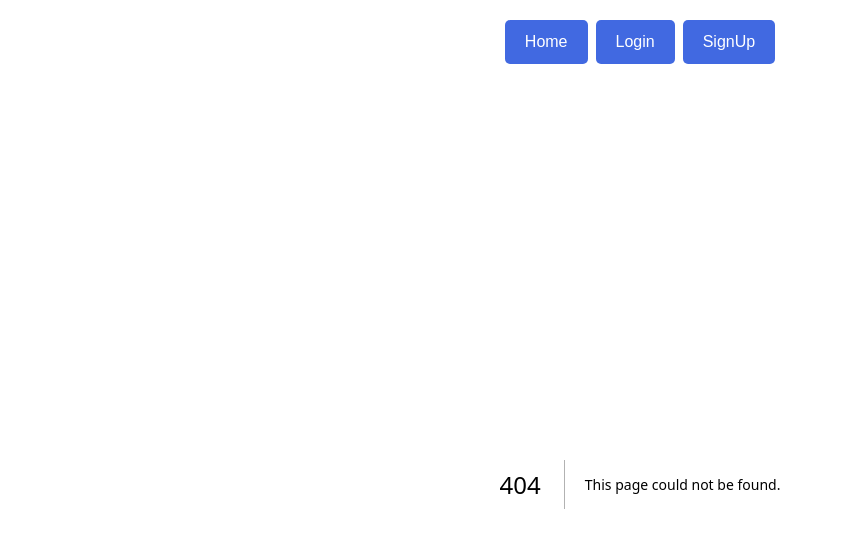
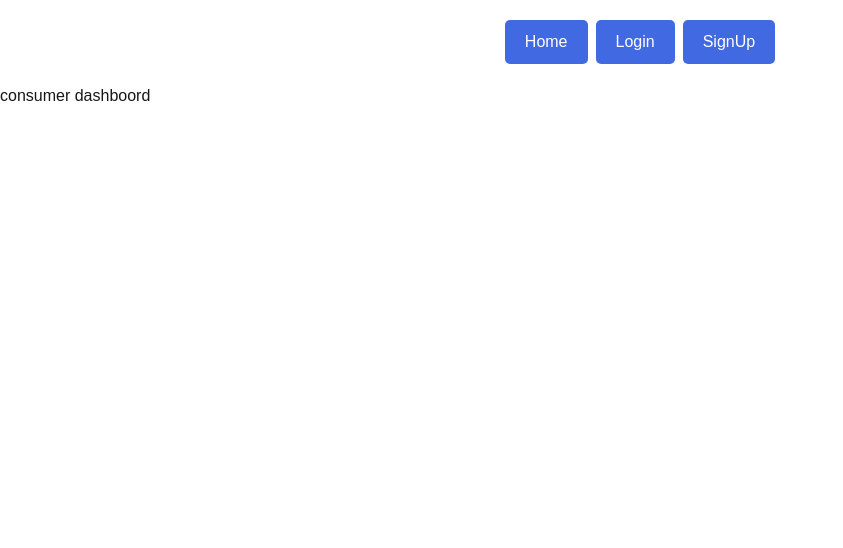
Before and after one commit to dev-sharma16/farm-connect, a Next.js app: page /dashboard-consumer in a window 1280 px wide. Before the commit this address had no page. Shown: the top 548 px of the page, without its empty margins (0-843 px from the left). Built offline with nearby package versions, Linux system fonts and the light colour scheme.

Commit message:
added dumy dashboard pages for testing

```diff
--- /dev/null
+++ b/src/app/dashboard-consumer/page.tsx
@@ -0,0 +1,7 @@
+export default function dashboardConsumer(){
+    return(
+        <div className="">
+            <h1>consumer dashboord</h1>
+        </div>
+    )
+}
--- /dev/null
+++ b/src/app/dashboard-farmer/page.tsx
@@ -0,0 +1,7 @@
+export default function dashboardFarmer(){
+    return(
+        <div className="">
+            <h1>farmer dashboord</h1>
+        </div>
+    )
+}
```
